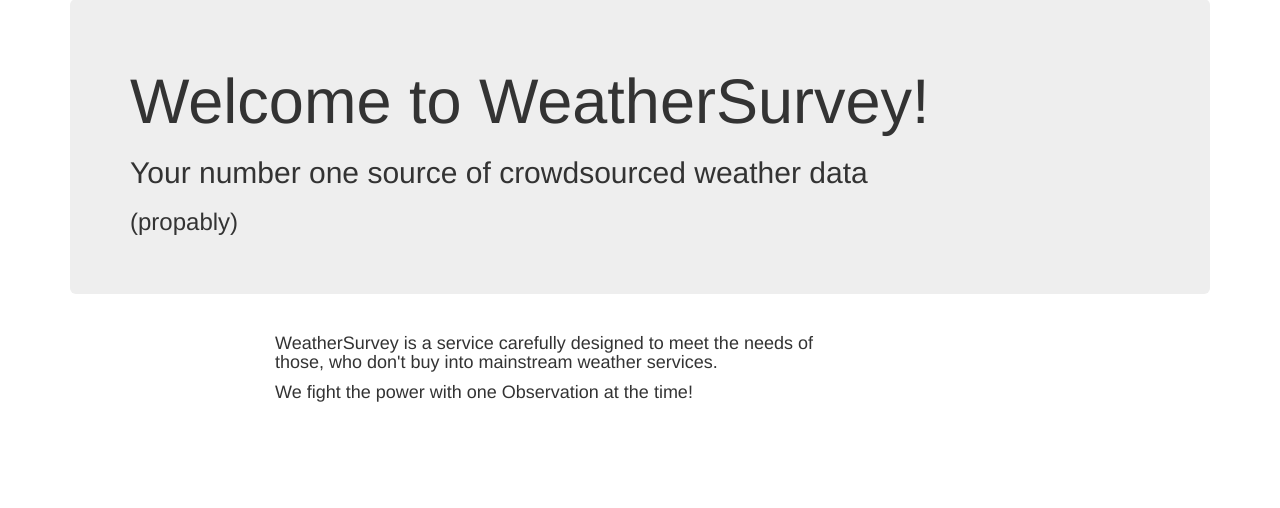
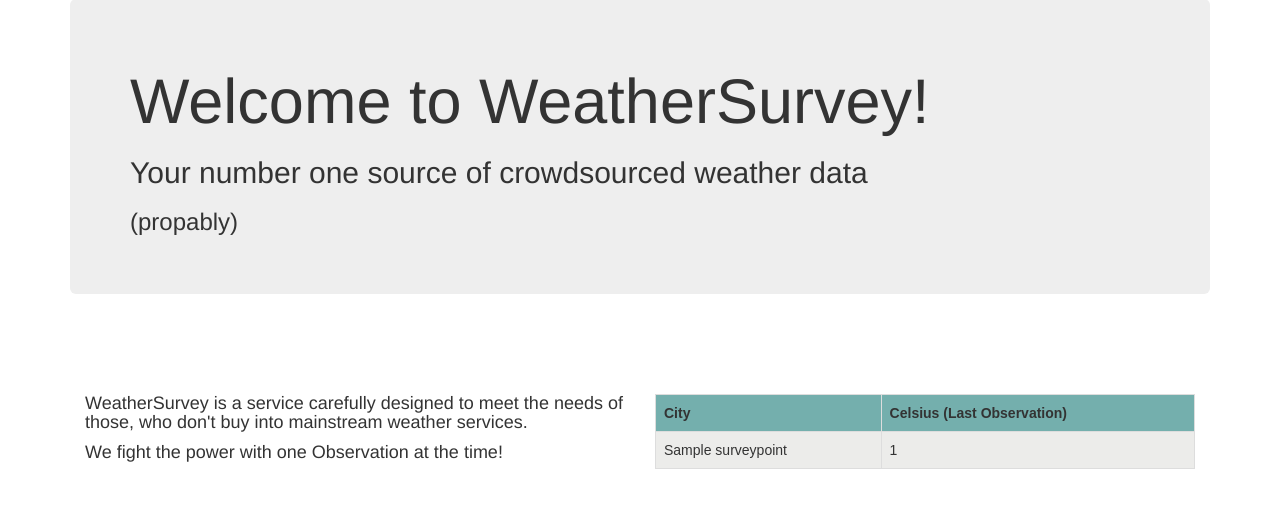
Before and after one commit to anan44/weather_survey, a Django app: page / in a window 1280 px wide. Shown: the part 73-581 px from the top of the page. Run offline with Django 3.2, Linux system fonts and the light colour scheme; tables that the repository leaves empty hold one stand-in row (values such as "Sample post"); some libraries are stand-ins or nearby versions.

Commit message:
slight layout fix on homepage

```diff
--- a/static/css/master.css
+++ b/static/css/master.css
@@ -18,3 +18,7 @@ td, th {
 tr:nth-child(even) {
     background-color: #ECECEA;
 }
+
+.home {
+  margin-top:70px;
+}
--- a/templates/index.html
+++ b/templates/index.html
@@ -6,12 +6,22 @@
     <h2>Your number one source of crowdsourced weather data</h2>
     <h3>(propably)</h3>
   </div>
-  <div class="col-md-2">
-  </div>
   <div class="col-md-6">
-    <h4>WeatherSurvey is a service carefully designed to meet the needs of those,
+    <h4 class="home">WeatherSurvey is a service carefully designed to meet the needs of those,
     who don't buy into mainstream weather services.
     </h4>
     <h4>We fight the power with one Observation at the time!</p>
   </div>
+  <div class="col-md-6">
+    <table>
+      <th>City</th>
+      <th>Celsius (Last Observation)</th>
+      {% for city in data %}
+        <tr>
+          <td>{{ city.survey_point }}</td>
+          <td>{{ city.temperature }}</td>
+        </tr>
+      {% endfor %}
+    </table>
+  </div>
 {% endblock content %}
--- a/weathersurvey/views.py
+++ b/weathersurvey/views.py
@@ -1,10 +1,36 @@
+from survey.models import Observation, SurveyPoint
 from django.views.generic import TemplateView
 # Create your views here.
 
 
 class HomePage(TemplateView):
+    """view presentting the home page and latest observations for each city
+    on it
+    """
     template_name = "index.html"
+    model = Observation
+
+    def get_context_data(self, *args, **kwargs):
+        context = super(HomePage, self).get_context_data(**kwargs)
+        cities = [city.name for city in SurveyPoint.objects.all()]
+
+        def last_obs(city):
+            obs = Observation.objects.filter(survey_point__name=city)
+            if obs:
+                return obs.last()
+            else:
+                return {"survey_point": city,
+                        "temperature": "No data. Please help us by \
+                        contributing"}
+
+        data = [last_obs(city) for city in cities]
+        context["data"] = data
+
+        print(data)
+        return context
 
 
 class ThanksPage(TemplateView):
+    """Very basic Thanks view
+    """
     template_name = "thanks.html"
```
